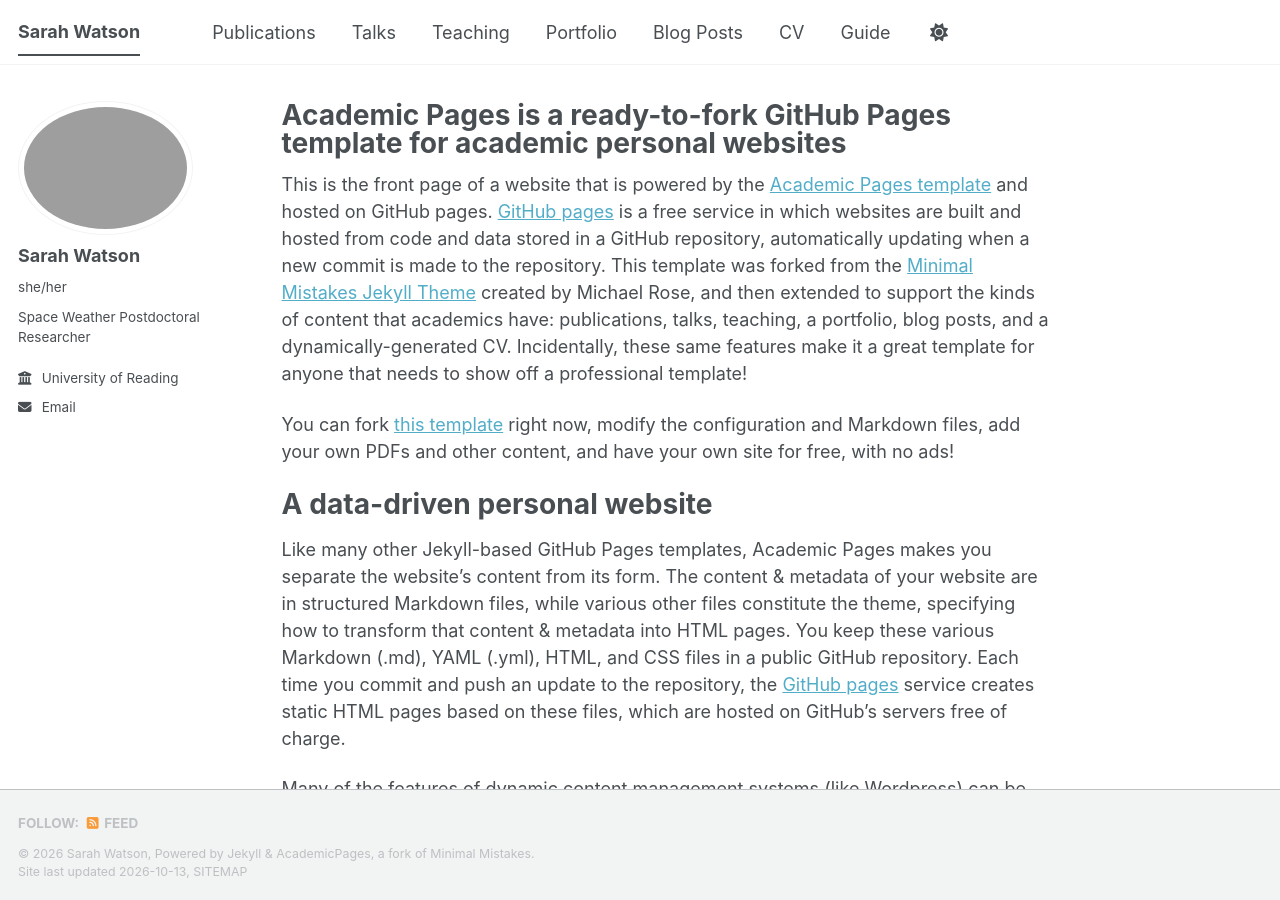
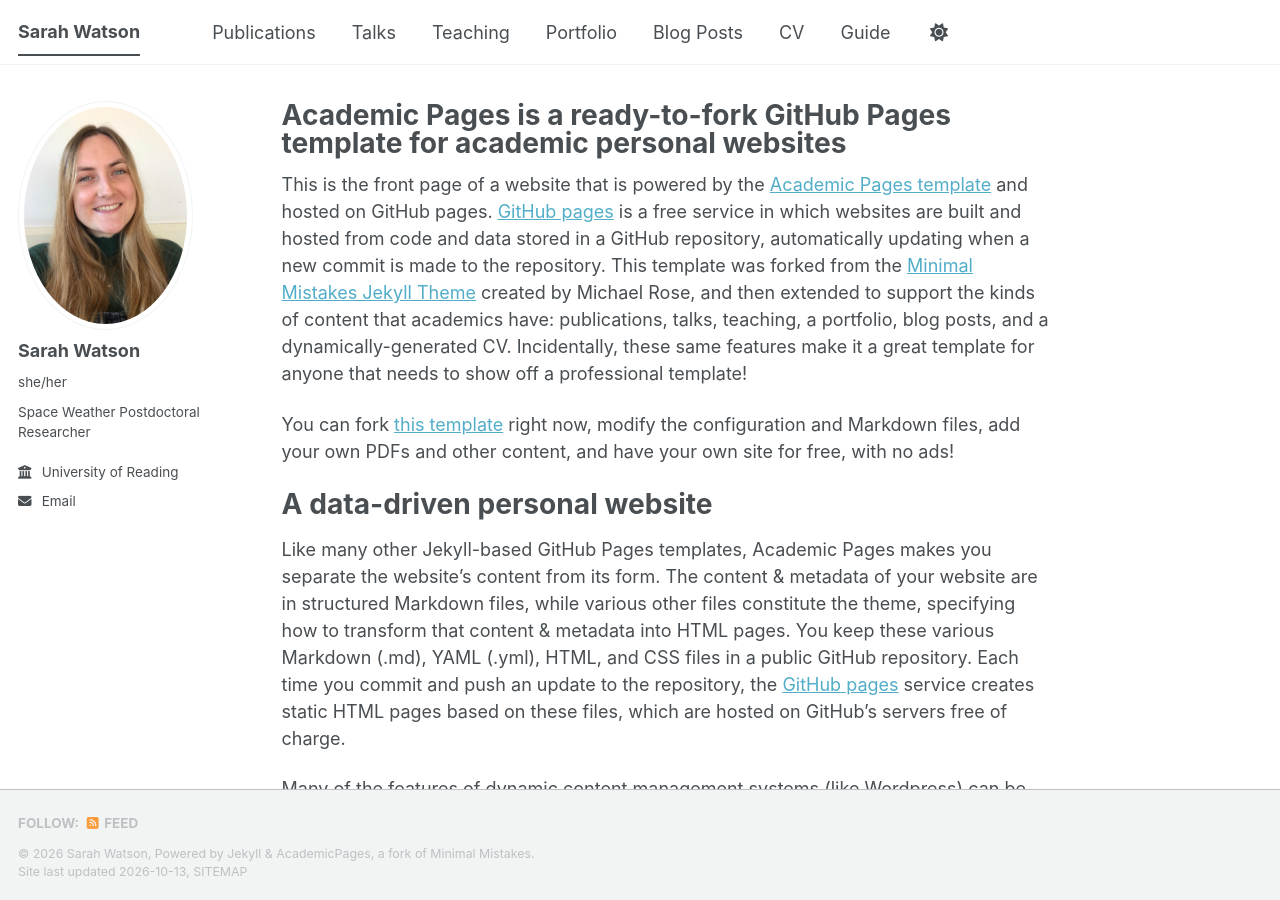
Before and after one commit to SarahRWatson/SarahRWatson, a Jekyll site: the page built from _pages/about.md, in a window 1280 px wide and 900 px high. Built offline with Jekyll 4.4.1, drawn with Linux system fonts in a browser that asks for light colours; a style sheet for code colours, icons or effects is not loaded.

Commit message:
Update _config.yml

```diff
--- a/_config.yml
+++ b/_config.yml
@@ -22,7 +22,7 @@ repository               : "SarahRWatson/SarahRWatson.github.io"
 #               Additional customization can be done by editing /_includes/author-profile.html
 author:
   # Biographic information
-  avatar           : "photo.jpeg"
+  avatar           : "Photo.jpg"
   name             : "Sarah Watson"
   pronouns         : "she/her"
   bio              : "Space Weather Postdoctoral Researcher"
```
